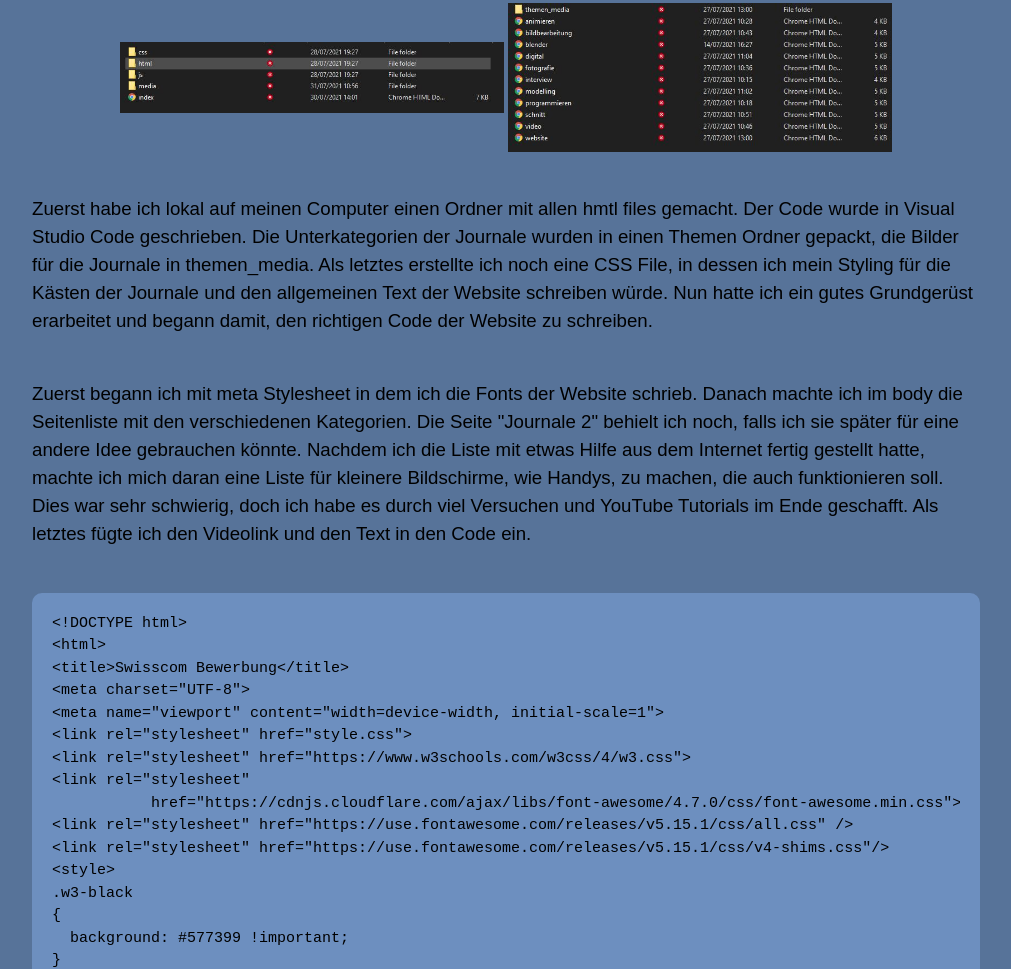
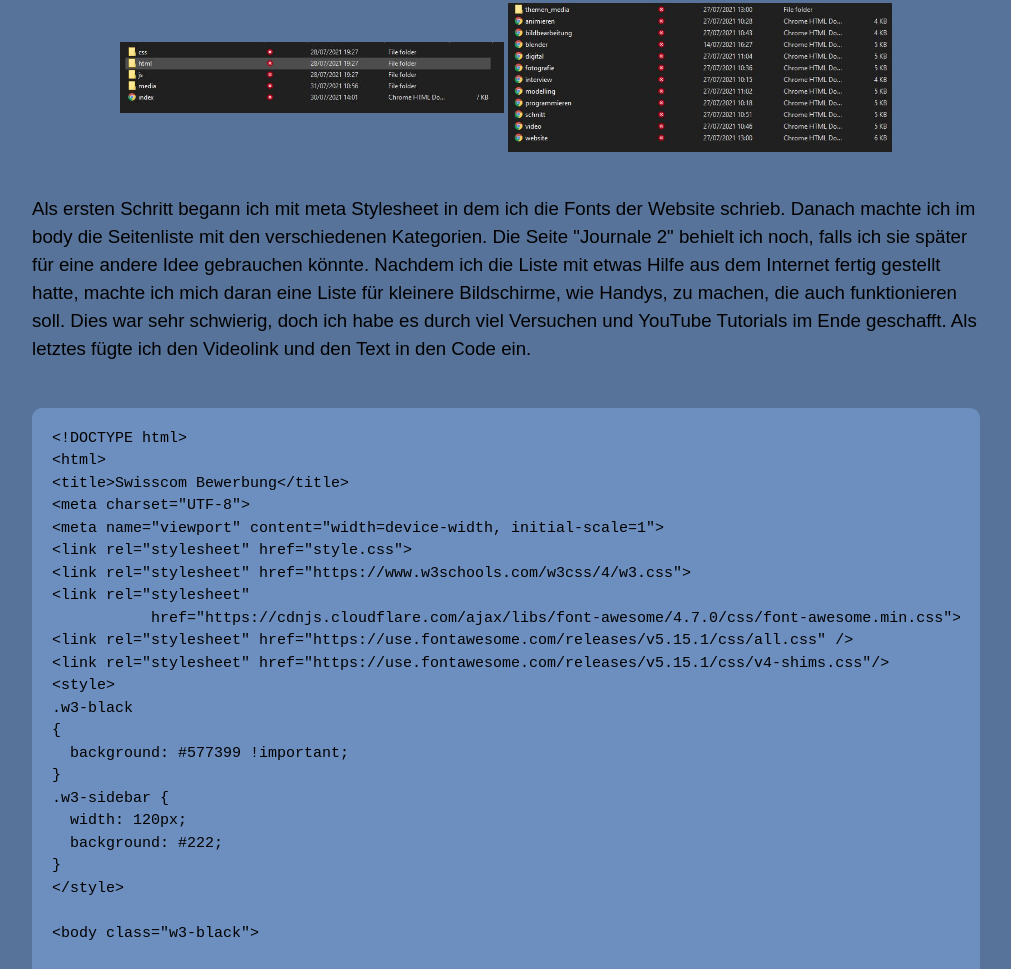
Before and after one commit to JulianAffolter/JulianAffolter.github.io, a plain HTML site: page html/themen/website.html in a window 1280 px wide. Shown: the part 2692-3661 px from the top of the page, without its empty margins (194-1205 px from the left). Drawn offline with nearby package versions, Linux system fonts and the light colour scheme.

Commit message:
changes text

```diff
--- a/html/themen/website.html
+++ b/html/themen/website.html
@@ -94,13 +94,9 @@ in denen sich jeglicher Text befindet. Zudem möchte ich sie möglichst einfach
 <img src="themen_media/Files3.JPG" alt="code" class="themen-bilder">
 <br></br>
 
-<p> Zuerst habe ich lokal auf meinen Computer einen Ordner mit allen hmtl files gemacht. Der Code wurde in Visual Studio Code geschrieben. Die Unterkategorien der Journale wurden in einen Themen Ordner gepackt, die Bilder für die Journale in themen_media. Als letztes
-  erstellte ich noch eine CSS File, in dessen ich mein Styling für die Kästen der Journale und den allgemeinen Text der Website schreiben würde.
-  Nun hatte ich ein gutes Grundgerüst erarbeitet und begann damit, den richtigen Code der Website zu schreiben.</p>
 
-  <br></br>
 
-  <p>Zuerst begann ich mit meta Stylesheet in dem ich die Fonts der Website schrieb. Danach machte ich im body die Seitenliste mit den verschiedenen Kategorien. Die Seite "Journale 2" behielt ich noch, falls ich sie später für eine andere Idee gebrauchen könnte.
+  <p>Als ersten Schritt begann ich mit meta Stylesheet in dem ich die Fonts der Website schrieb. Danach machte ich im body die Seitenliste mit den verschiedenen Kategorien. Die Seite "Journale 2" behielt ich noch, falls ich sie später für eine andere Idee gebrauchen könnte.
     Nachdem ich die Liste mit etwas Hilfe aus dem Internet fertig gestellt hatte, machte ich mich daran eine Liste für kleinere Bildschirme, wie Handys, zu machen, die auch funktionieren soll. Dies war sehr schwierig, doch ich habe es durch viel Versuchen und YouTube Tutorials im Ende geschafft. Als letztes
     fügte ich den Videolink und den Text in den Code ein.
        </p>
```
